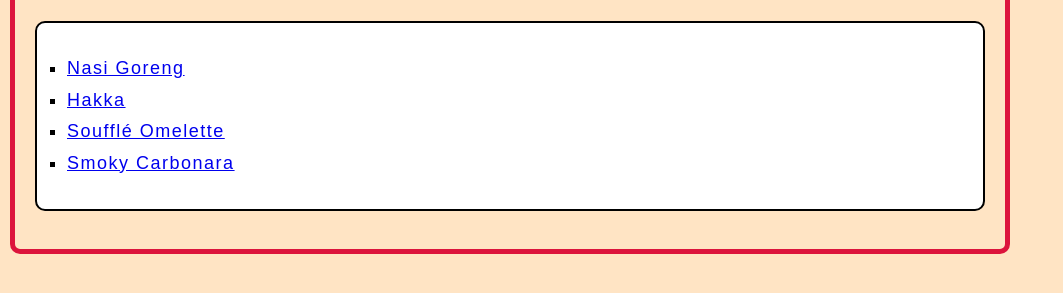
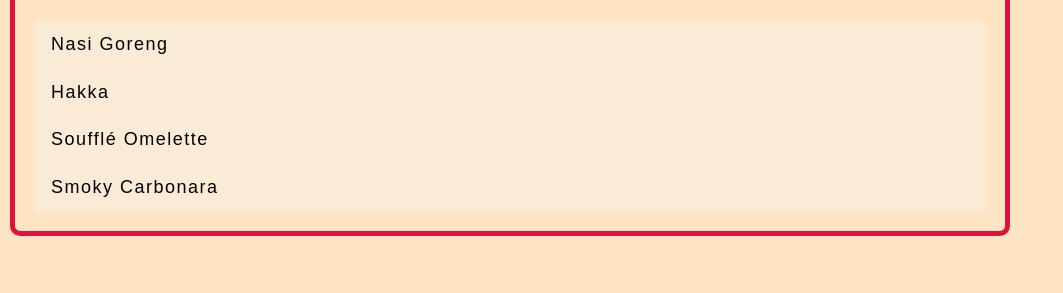
Before and after one commit to Viccc53/Odin-Recipe, a plain HTML site: page index.html in a window 1280 px wide. Shown: the part 135-428 px from the top of the page, without its empty margins (0-1063 px from the left). Drawn offline with Linux system fonts and the light colour scheme.

Commit message:
improving options index

```diff
--- a/index.html
+++ b/index.html
@@ -9,7 +9,7 @@
 </head>
 <body>
     <h1>Odin Recipe</h1>
-    <ul>
+    <ul class="vnavbar">
         <li><a href="recipes/nasi_goreng.html">Nasi Goreng</a></li>
         <li><a href="recipes/hakka.html">Hakka</a></li>
         <li><a href="recipes/omelet.html">Soufflé Omelette</a></li>
--- a/style.css
+++ b/style.css
@@ -53,3 +53,28 @@ ul {
     list-style: square;
     border-radius: 10px;
 }
+
+.vnavbar {
+    list-style-type: none;
+    margin: 0px;
+    padding: 0px;
+    background-color: antiquewhite;
+
+    border: none;
+    border-width: 200px;
+    border-radius: 0px;
+}
+
+li a {
+    display: block;
+    width: auto;
+    color: #000;
+    padding: 8px 16px;
+    text-decoration: none;
+}
+
+li a:hover {
+    background-color: teal;
+    color: white;
+
+}
```
